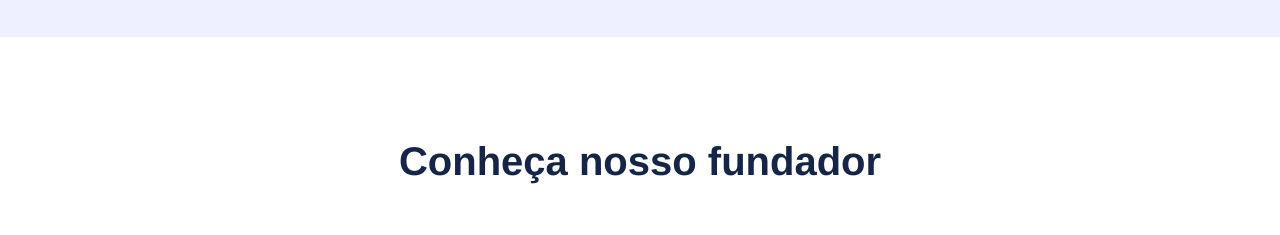
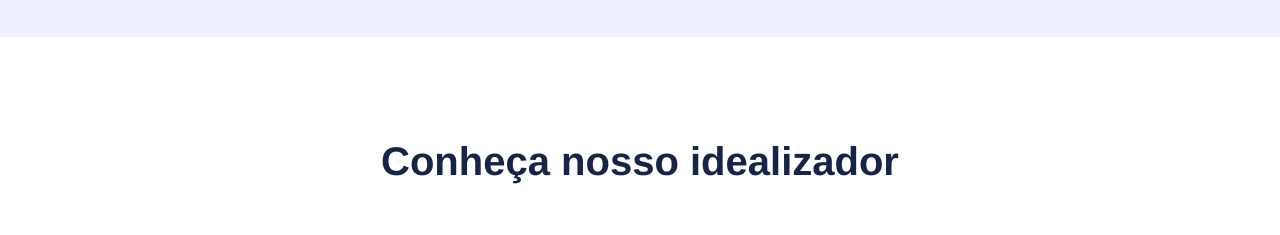
Before and after one commit to PrediPark/landing, a plain HTML site: page index.html in a window 1280 px wide. Shown: the part 4000-4235 px from the top of the page. Drawn offline with nearby package versions, Linux system fonts and the light colour scheme.

Commit message:
Add files via upload

```diff
--- a/index.html
+++ b/index.html
@@ -357,7 +357,7 @@
         <div class="col-xxl-5 col-xl-6 col-lg-8 col-md-9">
           <div class="section-title text-center mb-60">
             <h2 class="mb-25 wow fadeInUp" data-wow-delay=".2s">
-              Conheça nosso fundador
+              Conheça nosso idealizador
             </h2>
           </div>
         </div>
```
